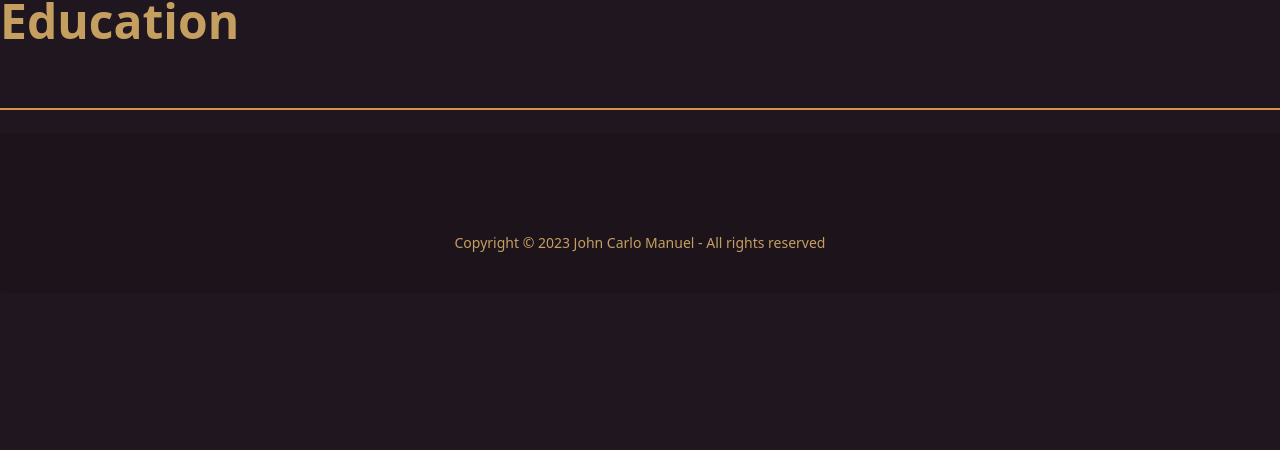
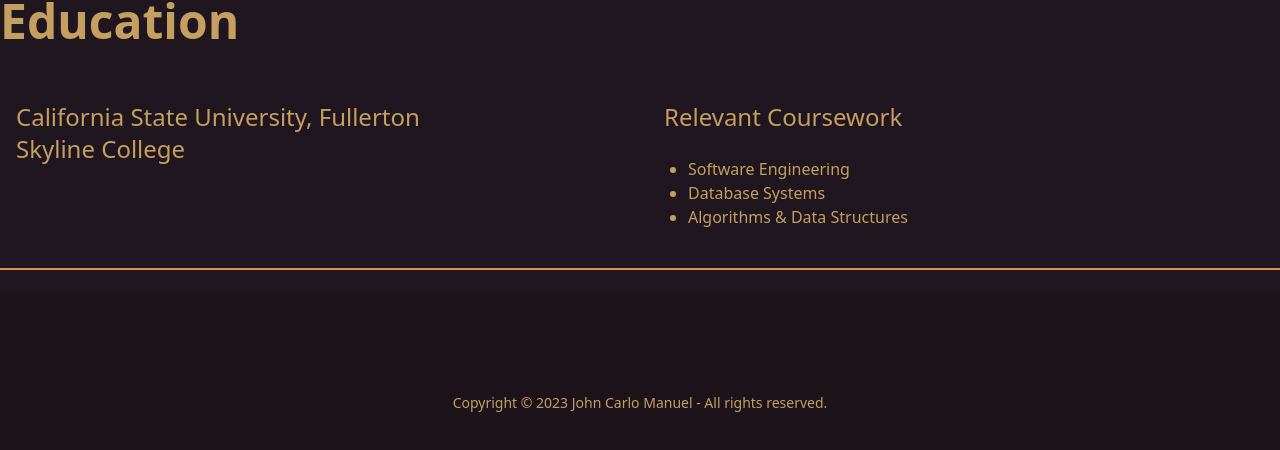
Before and after one commit to johncmanuel/johncarlomanuel.com, a SvelteKit app: page / in a window 1280 px wide. Shown: the part 4006-4456 px from the top of the page. Before the commit the page ends 4299 px from the top, so only its background shows below. Built offline with nearby package versions, Linux system fonts and the light colour scheme; some icons are missing.

Commit message:
wip wip wip

```diff
--- /dev/null
+++ b/src/lib/components/education.svelte
@@ -0,0 +1,27 @@
+<script>
+  const coursework = ["Software Engineering", "Database Systems", "Algorithms & Data Structures"];
+  const colleges = [
+    {
+      name: "California State University, Fullerton",
+      timestamp: "",
+      gpa: 0,
+      degree: "B.S Computer Science",
+      url: ""
+    }
+  ];
+</script>
+
+<div class="grid grid-cols-1 md:grid-cols-2 gap-4">
+  <div class="p-4">
+    <h2 class="text-2xl">California State University, Fullerton</h2>
+    <h2 class="text-2xl">Skyline College</h2>
+  </div>
+  <div class="p-4">
+    <h2 class="text-2xl">Relevant Coursework</h2>
+    <ul class="text-md pt-6 list-disc px-4 lg:px-6 max-w-lg">
+      {#each coursework as cw}
+        <li>{cw}</li>
+      {/each}
+    </ul>
+  </div>
+</div>
--- a/src/lib/components/footer.svelte
+++ b/src/lib/components/footer.svelte
@@ -24,7 +24,7 @@
   </nav>
   <aside>
     <p>
-      Copyright © {new Date().getFullYear()} John Carlo Manuel - All rights reserved
+      Copyright © {new Date().getFullYear()} John Carlo Manuel - All rights reserved.
     </p>
   </aside>
 </footer>
--- a/src/routes/+page.svelte
+++ b/src/routes/+page.svelte
@@ -2,6 +2,7 @@
   import Hero from "$lib/components/hero.svelte";
   import Timeline from "$lib/components/timeline.svelte";
   import Projects from "$lib/components/projects.svelte";
+  import Education from "$lib/components/education.svelte";
 </script>
 
 <div id="about">
@@ -27,6 +28,7 @@
   <div class="container">
     <div id="education">
       <h1 class="text-5xl font-bold pb-10 text-center lg:text-left">Education</h1>
+      <Education />
     </div>
   </div>
   <div class="divider divider-primary" />
```
